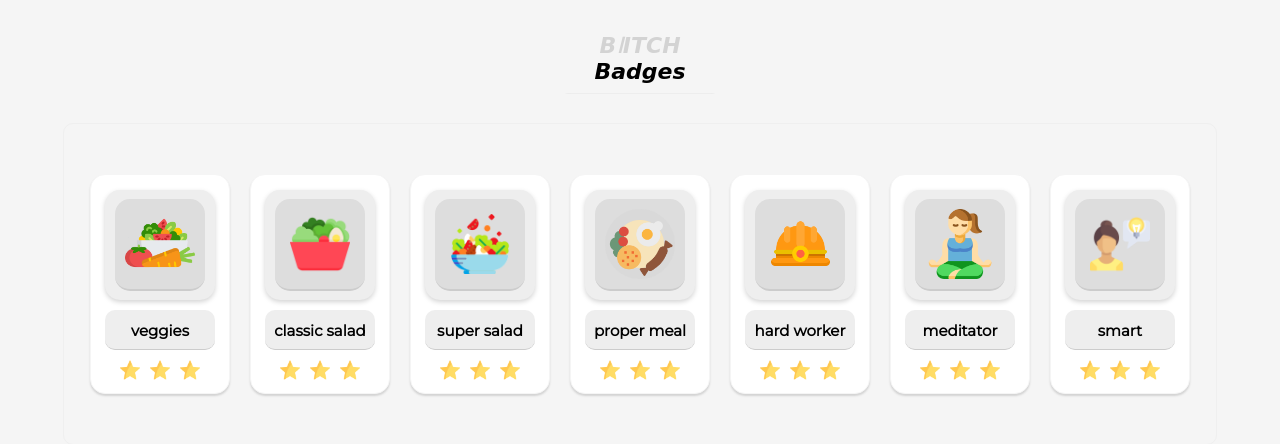
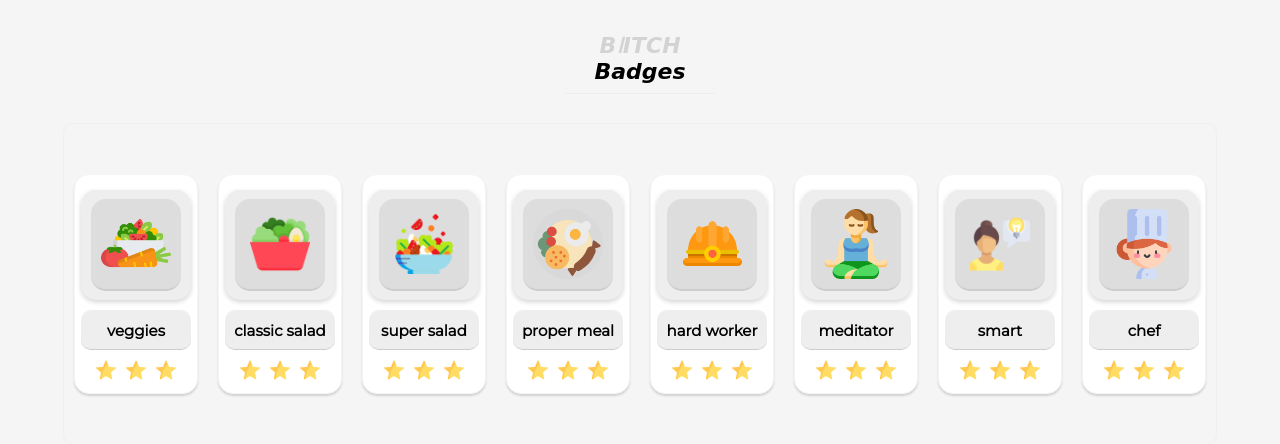
Before and after one commit to anjandash/badger, a PHP site: page / in a window 1280 px wide. Shown: the part 315-759 px from the top of the page. Run offline with PHP 8.4, Linux system fonts and the light colour scheme; some web fonts are replaced.

Commit message:
added chef badge

```diff
--- a/index.html
+++ b/index.html
@@ -153,6 +153,26 @@
                 </div>
             </div>
 
+            <div class="badgeSuper">
+                <div class="badgeHolder">
+                    <div class="badgeOutline">
+                        <div class="badgeImgHolder" id="chef"></div>
+                    </div>
+                </div>
+
+                <div class="badgeText">
+                    <p>chef</p>
+                </div>
+
+                <div class="badgeStars">
+                    <div class="star"></div>
+                    <div class="star"></div>
+                    <div class="star"></div>
+                </div>
+            </div>
+
+
+
         </div>
     </div>
 </body>
--- a/style.css
+++ b/style.css
@@ -211,6 +211,11 @@ body{
     background-size: contain;
 }
 
+#chef{
+    background-image: url('img/chef.png');
+    background-size: contain;
+}
+
 .badgeText{
     width: 110px;
     height: 40px;
```
Also changed, not shown: img/chef.png (added).
